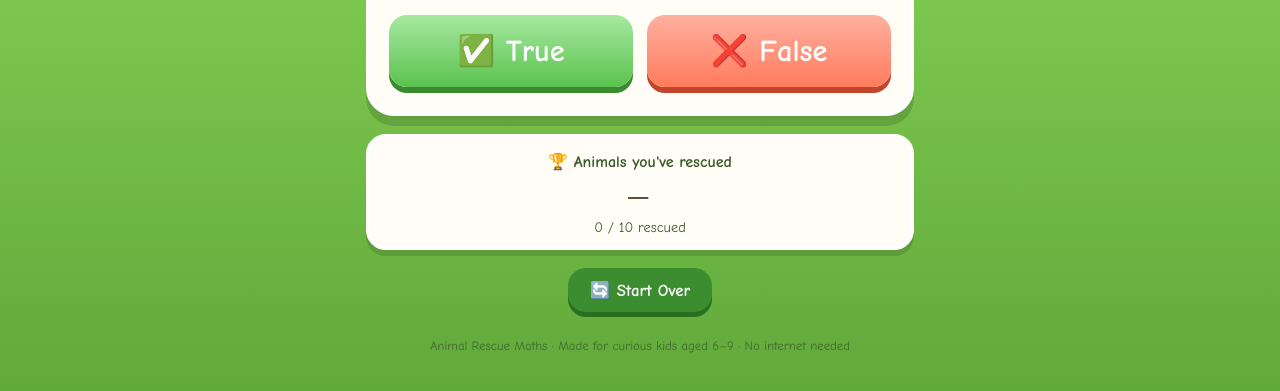
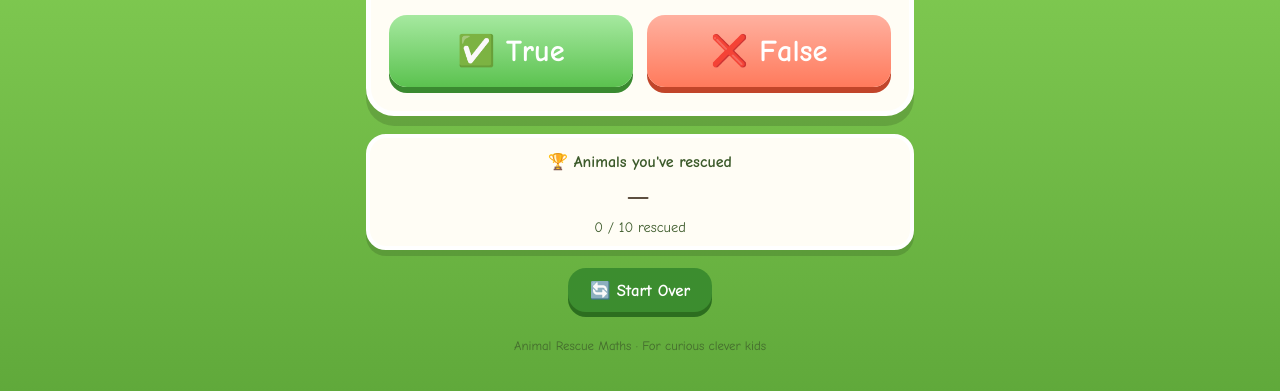
Before and after one commit to johannesluebbers/animal-rescue-maths, a plain HTML site: page index.html in a window 1280 px wide. Shown: the part 533-924 px from the top of the page. Drawn offline with Linux system fonts and the light colour scheme.

Commit message:
Update index.html

```diff
--- a/index.html
+++ b/index.html
@@ -197,7 +197,7 @@
 
     <button class="restart" id="restart">🔄 Start Over</button>
 
-    <p class="tiny">Animal Rescue Maths · Made for curious kids aged 6–9 · No internet needed</p>
+    <p class="tiny">Animal Rescue Maths · For curious clever kids</p>
   </div>
 
 <script>
```
